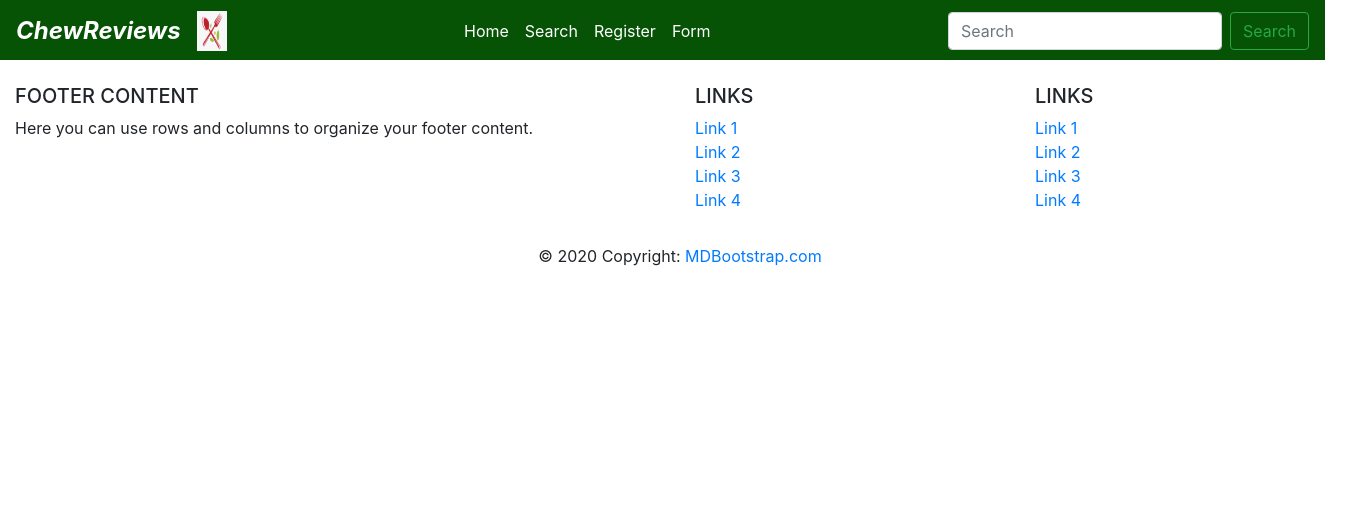
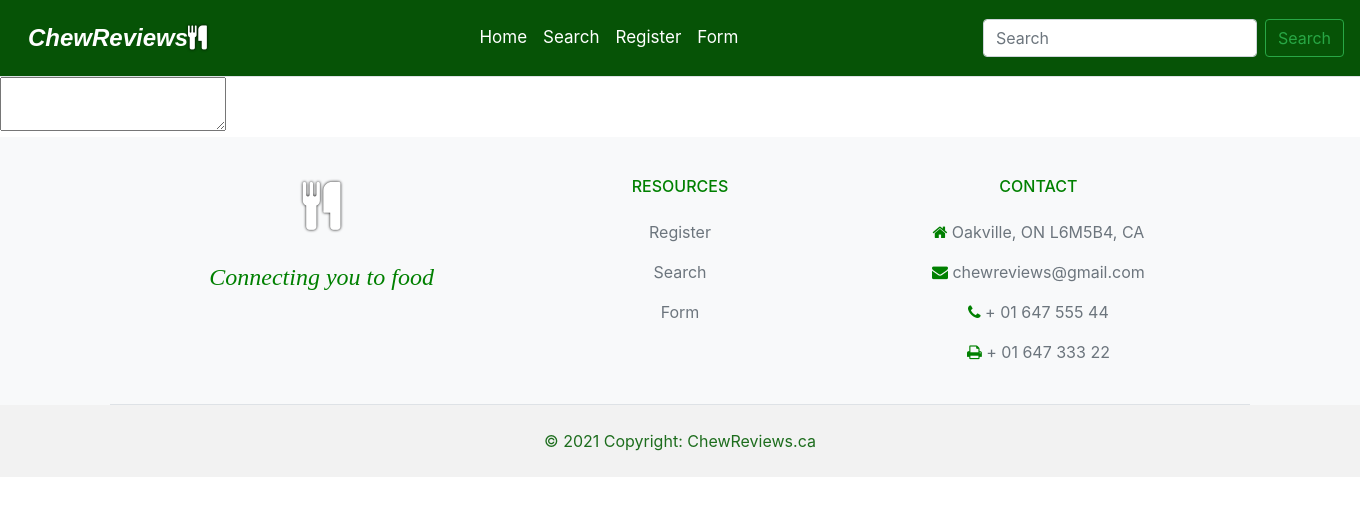
Before and after one commit to MohamedAly8/4WW3, a PHP site: page /mehak.html in a window 1360 px wide. Shown: the top 516 px of the page. Run offline with PHP 8.4, Linux system fonts and the light colour scheme.

Commit message:
Working on footer css and html files

```diff
--- a/mehak.html
+++ b/mehak.html
@@ -8,19 +8,22 @@
     <!-- Bootstrap CSS -->
     <link rel="stylesheet" href="https://stackpath.bootstrapcdn.com/bootstrap/4.3.1/css/bootstrap.min.css" integrity="sha384-ggOyR0iXCbMQv3Xipma34MD+dH/1fQ784/j6cY/iJTQUOhcWr7x9JvoRxT2MZw1T" crossorigin="anonymous">
     <link rel="stylesheet" href="resources/css/mehak.css">
+    <!-- Load an icon library -->
+    <link rel="stylesheet" href="https://cdnjs.cloudflare.com/ajax/libs/font-awesome/4.7.0/css/font-awesome.min.css">
     <title>Hello, world!</title>
   </head>
   <body>
 
     <!-- Navigation Bar -->
+    <body data-spy="scroll" data-target=".navbar" data-offset="50"></body>
     <div class="mynav">
-        <nav class="navbar navbar-expand-lg navbar-light bg-light">
+        <nav class="navbar sticky-top navbar-expand-lg navbar-light bg-light border-bottom">
             <!-- Name of Website with Logo -->
-            <a class="navbar-brand" href="#">ChewReviews</a>
-            <a class="navbar-left"><img src="resources/icon.png" width="30" height="40"></a>
-            <button class="navbar-toggler" type="button" data-toggle="collapse" data-target="#navbarSupportedContent" aria-controls="navbarSupportedContent" aria-expanded="false" aria-label="Toggle navigation">
+            <a class="navbar-brand" href="#">ChewReviews<i class="fa fa-cutlery" aria-hidden="true"></i></a>
+           <!-- <a class="navbar-left"><img src="resources/icon.png" width="30" height="40"></a>  -->
+            <!-- <button class="navbar-toggler" type="button" data-toggle="collapse" data-target="#navbarSupportedContent" aria-controls="navbarSupportedContent" aria-expanded="false" aria-label="Toggle navigation">
               <span class="navbar-toggler-icon"></span>
-            </button>
+            </button> -->
             <div class="collapse navbar-collapse" id="navbarSupportedContent">
               <ul class="navbar-nav mr-auto">
                   <!-- Active links to the different pages on the website -->
@@ -47,91 +50,88 @@
     </div>
 
 
+    <textarea hello ></textarea>
 
+
+<div class= "myfooter" >
     <!-- Currently working on this -->
     <!-- Footer -->
-<footer class="page-footer font-small blue pt-4">
+    <footer class="text-center text-lg-start bg-light text-muted">
 
-    <!-- Footer Links -->
-    <div class="container-fluid text-center text-md-left">
 
+      <!-- Section: Links  -->
+      <section class="">
+        <div class="container text-center text-md-start p-4 border-bottom">
           <!-- Grid row -->
-      <div class="row">
+          <div class="row mt-3">
+            <!-- Grid column -->
+            <div class="col-md-3 col-lg-4 col-xl-3 mx-auto mb-4">
+              <!-- Content -->
+              <h6 class="text-uppercase fw-bold mb-4">
+                <div id = "icon">
+                <a href="mehak.html" i class="fa fa-cutlery"></i></a>
+              </div>
+              </h6>
+              <p>
+                <div id = "slogan">
+                Connecting you to food
+              </div>
 
-        <!-- Grid column -->
-        <div class="col-md-6 mt-md-0 mt-3">
-
-          <!-- Content -->
-          <h5 class="text-uppercase">Footer Content</h5>
-          <p>Here you can use rows and columns to organize your footer content.</p>
-
-        </div>
-        <!-- Grid column -->
-
-        <hr class="clearfix w-100 d-md-none pb-3">
-
-        <!-- Grid column -->
-        <div class="col-md-3 mb-md-0 mb-3">
-
-          <!-- Links -->
-          <h5 class="text-uppercase">Links</h5>
-
-          <ul class="list-unstyled">
-            <li>
-              <a href="#!">Link 1</a>
-            </li>
-            <li>
-              <a href="#!">Link 2</a>
-            </li>
-            <li>
-              <a href="#!">Link 3</a>
-            </li>
-            <li>
-              <a href="#!">Link 4</a>
-            </li>
-          </ul>
-
+              </p>
             </div>
             <!-- Grid column -->
 
             <!-- Grid column -->
-        <div class="col-md-3 mb-md-0 mb-3">
-
+            <div class="col-md-2 col-lg-2 col-xl-2 mx-auto mb-4">
               <!-- Links -->
-          <h5 class="text-uppercase">Links</h5>
-
-          <ul class="list-unstyled">
-            <li>
-              <a href="#!">Link 1</a>
-            </li>
-            <li>
-              <a href="#!">Link 2</a>
-            </li>
-            <li>
-              <a href="#!">Link 3</a>
-            </li>
-            <li>
-              <a href="#!">Link 4</a>
-            </li>
-          </ul>
-
+              <h6 class="text-uppercase fw-bold mb-4">
+                Resources
+              </h6>
+              <p>
+                <a href="#!" class="text-reset">Register</a>
+              </p>
+              <p>
+                <a href="#!" class="text-reset">Search</a>
+              </p>
+              <p>
+                <a href="#!" class="text-reset">Form</a>
+              </p>
             </div>
             <!-- Grid column -->
 
+
+            <!-- Grid column -->
+            <div class="col-md-4 col-lg-3 col-xl-3 mx-auto mb-md-0 mb-4">
+              <!-- Links -->
+              <h6 class="text-uppercase fw-bold mb-4">
+                Contact
+              </h6>
+              <p><i class="fa fa-home me-3"></i> Oakville, ON L6M5B4, CA</p>
+              <p>
+                <i class="fa fa-envelope me-3"></i>
+                chewreviews@gmail.com
+              </p>
+              <p><i class="fa fa-phone me-3"></i> + 01 647 555 44</p>
+              <p><i class="fa fa-print me-3"></i> + 01 647 333 22</p>
+            </div>
+            <!-- Grid column -->
           </div>
           <!-- Grid row -->
-
         </div>
-    <!-- Footer Links -->
+      </section>
+      <!-- Section: Links  -->
 
       <!-- Copyright -->
-    <div class="footer-copyright text-center py-3">© 2020 Copyright:
-      <a href="https://mdbootstrap.com/"> MDBootstrap.com</a>
+      <div id = "footer-content" >
+      <div class="text-center p-4" style="background-color: rgba(0, 0, 0, 0.05);">
+        © 2021 Copyright:
+        <a class="text-reset fw-bold" href="https://mdbootstrap.com/">ChewReviews.ca</a>
+      </div>
     </div>
       <!-- Copyright -->
-
     </footer>
     <!-- Footer -->
+  </div>
 
   </body>
 </html>
--- a/resources/css/mehak.css
+++ b/resources/css/mehak.css
@@ -1,10 +1,67 @@
 .mynav {
         background-color: #065306;
-        height: 60px;
-        width: 1325px;
+        position: relative;
+        box-sizing: border-box;
 }
+
+footer {
+    background: #065306;
+
+}
+
+.fa-cutlery {
+    color: white;
+    text-shadow: 0 0 3px #000;
+}
+
+#icon {
+    font-size: 3em;
+}
+
+.fa-cutlery:hover {
+    color: green
+}
+
+footer h6{
+    color: green;
+}
+
+footer i {
+    color: green;
+}
+
+#footer-content {
+    color: #1d6d1d;
+    background-color: white;
+}
+
+#slogan {
+    color: green;
+    font-style: italic;
+    font-family:serif;
+    font-size: 1.5em;
+}
+
+#footer-top {
+    color: yellow
+}
+
 .navbar {
     background-color: transparent !important;
+}
+
+.navbar a {
+  float: left;
+  text-align: center;
+  padding: 12px;
+  color: white;
+  text-decoration: none;
+  font-size: 17px;
+}
+
+.navbar .nav-item a:hover {
+    font-style: italic;
+    font-family: Verdana, Geneva, Tahoma, sans-serif;
 }
 
 .navbar .navbar-brand {
@@ -12,6 +69,7 @@
     font-weight: bolder;
     font-size: 1.5em;
     font-style: italic;
+    font-family:fantasy;
 }
 
 .navbar .navbar-nav {
```
Also changed, not shown: resources/icon.png. Lines whose indentation alone changed are shown as unchanged.
